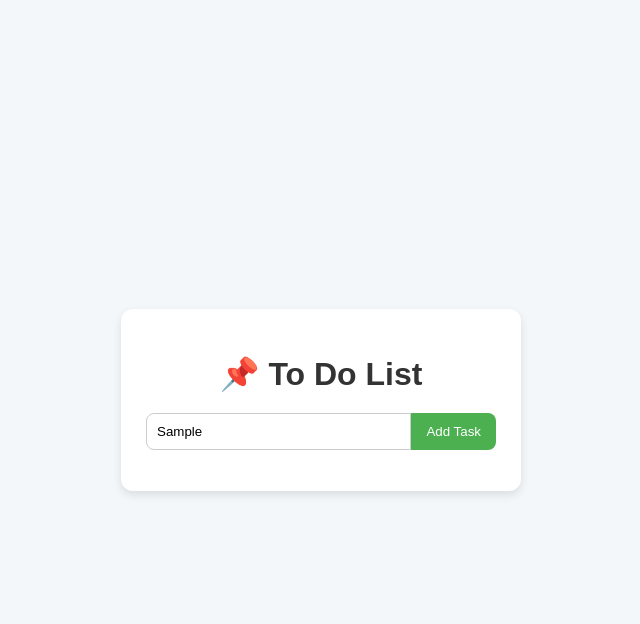
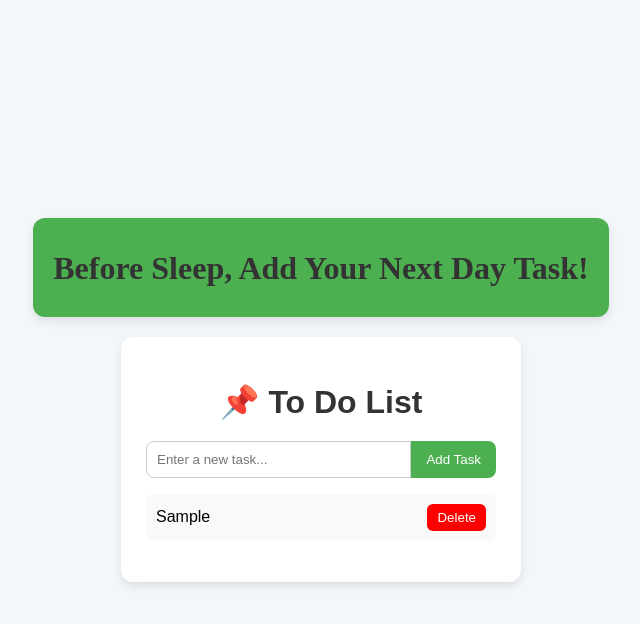
Before and after one commit to afzalhossainraju100/ToDoList_Raju, a plain HTML site: page index.html in a window 1280 px wide. Both pictures are taken after typing "Sample" into the empty fields and a click on the button "Add Task". Shown: the whole page, without its empty margins (319-959 px from the left). Drawn offline with Linux system fonts and the light colour scheme.

Commit message:
This is the first Verson Of To Do App

```diff
--- a/index.html
+++ b/index.html
@@ -8,6 +8,8 @@
     <link rel="stylesheet" href="./style.css">
 </head>
 <body>
+    <div class="taskbarissue">
+    <div class="nav"><h1>Before Sleep, Add Your Next Day Task!</h1></div>
     <div class="container">
         <h1>📌 To Do List</h1>
         <div class="input-section">
@@ -16,7 +18,7 @@
         </div>
         <ul id="taskList"></ul>
     </div>
-
+</div>
 
     <script src="./script.js"></script>
 </body>
--- a/script.js
+++ b/script.js
@@ -0,0 +1,55 @@
+document.addEventListener("DOMContentLoaded", () => {
+const taskInput = document.getElementById("taskInput");
+const addTaskBtn = document.getElementById("addTaskBtn");
+const taskList = document.getElementById("taskList");
+
+let tasks = JSON.parse(localStorage.getItem('tasks')) || [];
+tasks.forEach(task => renderTasks(task));
+
+addTaskBtn.addEventListener("click", () => {
+    const taskText = taskInput.value.trim();
+    if (taskText === "") {
+        alert("Please enter a task.");
+        return;
+    }
+    const newTask ={
+        id: Date.now(),
+        text: taskText,
+        completed: false
+    }
+    tasks.push(newTask);
+    saveTasks();
+    renderTasks(newTask);
+    taskInput.value="";
+    console.log(tasks);
+});
+
+function renderTasks(task) {
+    const li = document.createElement("li");
+    li.setAttribute("data-id",task.id);
+    if(task.completed) li.classList.add("completed");
+    li.innerHTML = `
+    <span>${task.text}</span>
+    <button class="delete-btn">Delete</button>
+    `;
+
+    li.addEventListener("click", (e) => {
+        if(e.target.tagName ==="BUTTON") return;
+        task.completed = !task.completed;
+        li.classList.toggle("completed");
+        saveTasks();
+    });
+
+    li.querySelector("button").addEventListener("click", (e) => {
+        e.stopPropagation();
+        tasks = tasks.filter(t => t.id !== task.id);
+        li.remove();
+        saveTasks();
+    });
+    taskList.appendChild(li);
+}
+
+function saveTasks() {
+    localStorage.setItem("tasks", JSON.stringify(tasks));
+}
+});
--- a/style.css
+++ b/style.css
@@ -4,8 +4,28 @@
       display: flex;
       justify-content: center;
       align-items: center;
-      height: 100vh;
+      min-height: 100vh;
       margin: 0;
+    }
+    .taskbarissue{
+      display: flex;
+      justify-content: center;
+      align-items: center;
+      flex-direction: column;
+    }
+    .nav{
+      font-family: 'Times New Roman', Times, serif;
+      background-color: #4CAF50;
+      color: white;
+      padding: 10px ;
+      width: 100%;
+      text-align: center;
+      box-shadow: 0px 4px 10px rgba(0,0,0,0.1);
+      border-radius: 12px;
+      margin-bottom: 20px;
+      position: sticky;
+      top: 0;
+      z-index: 100;
     }
 
     .container {
@@ -24,7 +44,7 @@
 
     .input-section {
       display: flex;
-      margin-bottom: 15px;
+      margin-bottom: 15px;'
     }
 
     input {
```
